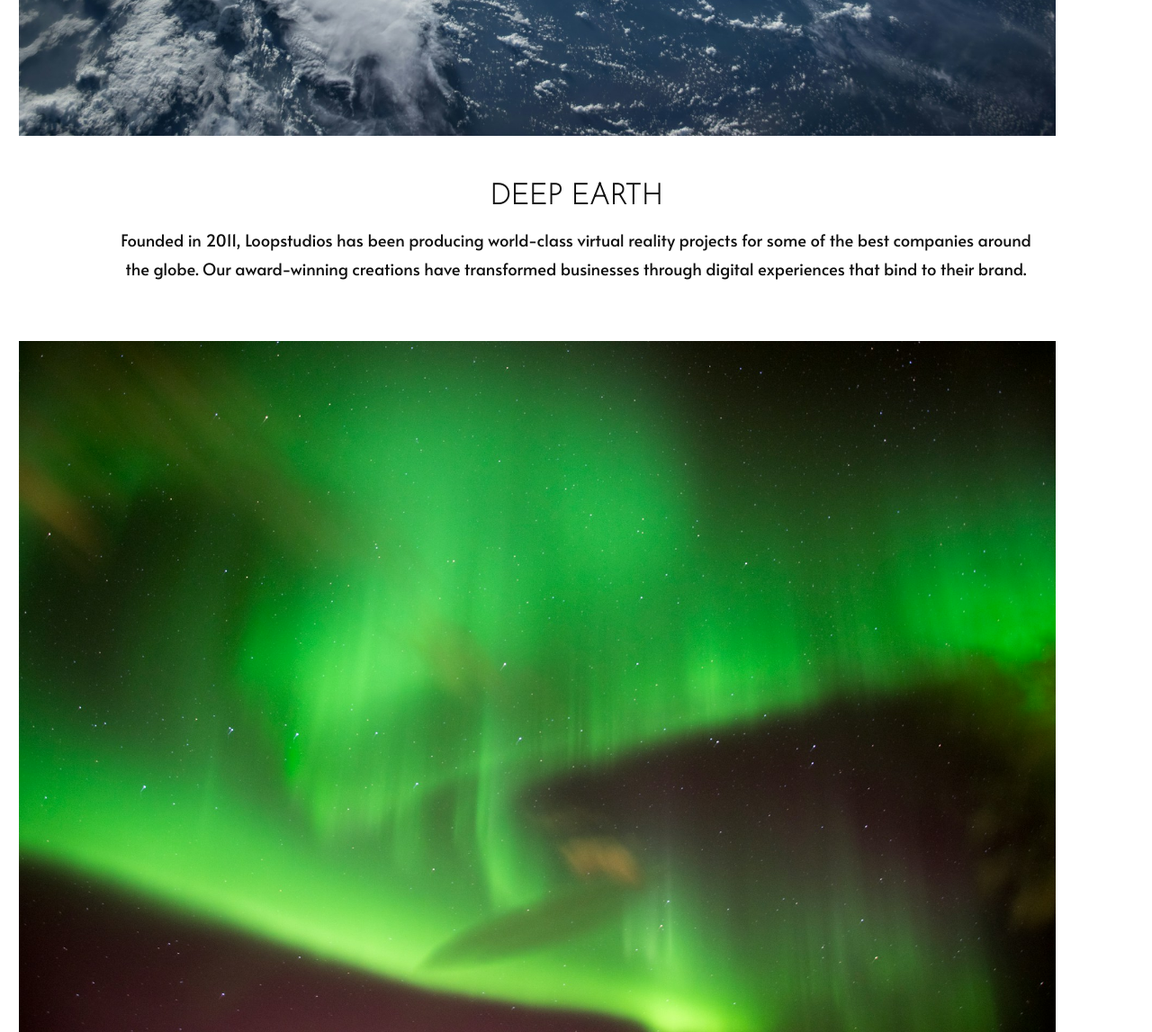
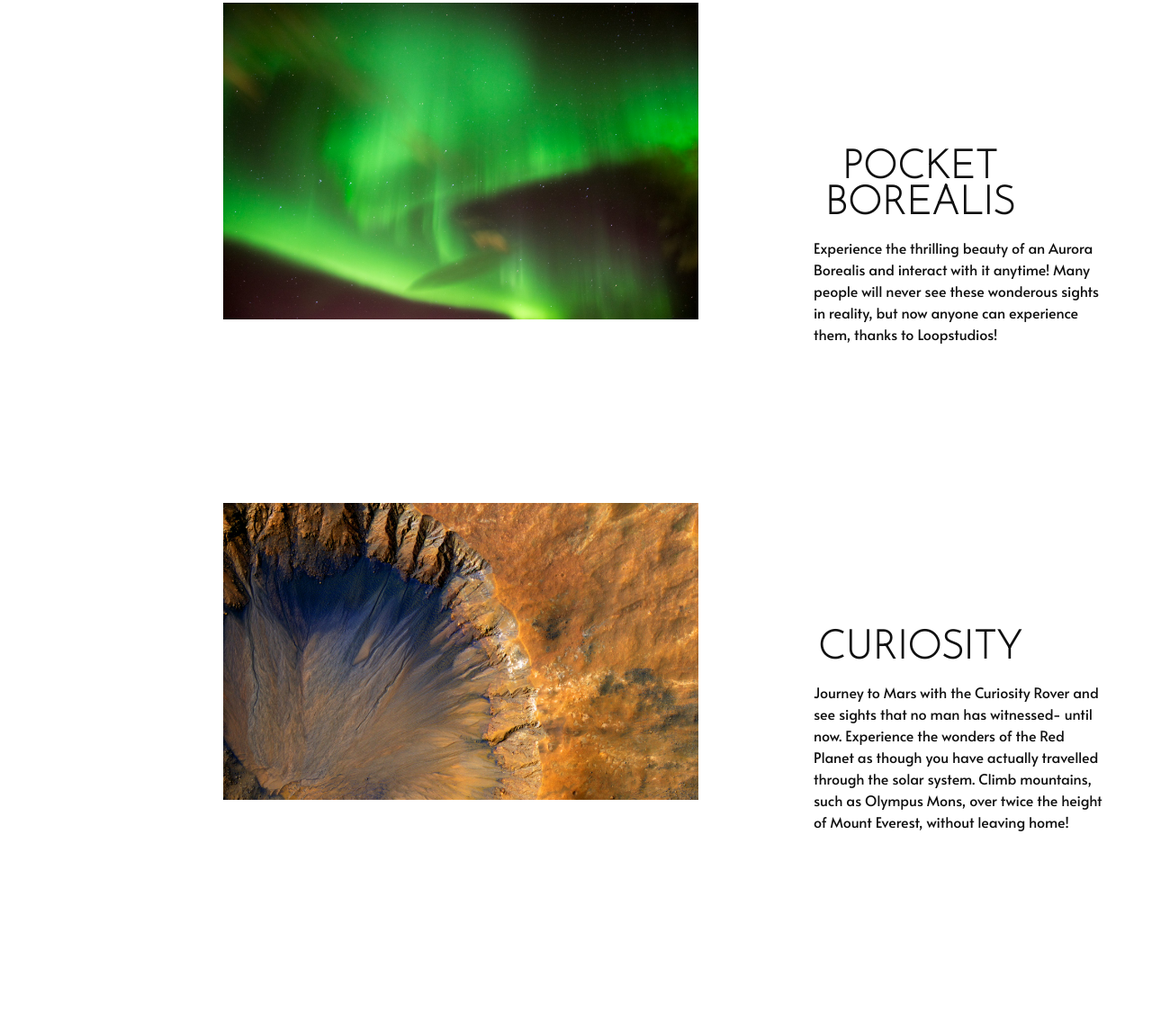
Before and after one commit to rspatz/Loopstudios-v3, a plain HTML site: page products.html in a window 1280 px wide. Shown: the part 1304-2451 px from the top of the page at 90% size. After the commit the page ends 2277 px from the top, so only its background shows below. Drawn offline with Linux system fonts and the light colour scheme.

Commit message:
Finish products.html

```diff
--- a/css/style.css
+++ b/css/style.css
@@ -309,6 +309,37 @@ header {
   text-align: center;
 }
 
+/* Products Section */
+.products {
+  height: 25rem;
+  margin-bottom: 25rem;
+}
+
+.products-img {
+  width: 90%;
+  margin: 3rem 0 3rem 1.3rem;
+}
+
+.products-header {
+  width: 95%;
+  margin: 0 auto;
+  margin-top: -17rem;
+}
+
+.products-header h2 {
+  text-align: center;
+}
+
+.products p {
+  font-family: 'Alata-Regular';
+  font-size: 1.15rem;
+  line-height: 2rem;
+  width: 85%;
+  color: var(--very-dark-grey);
+  margin: 1rem auto;
+  text-align: center;
+}
+
 /* Creations Section */
 .creations {
   display: flex;
@@ -452,7 +483,6 @@ button {
   height: 25rem;
   width: 30%;
   margin: 5rem;
-  border-radius: 10px;
 }
 
 .card-1 {
@@ -512,37 +542,6 @@ button {
 
 .jobs li {
   list-style: circle;
-}
-
-/* Products Page */
-/* Products Section */
-.products {
-  height: 120rem;
-  margin-bottom: 25rem;
-}
-
-.products-img {
-  width: 90%;
-  margin: 3rem 0 3rem 1.3rem;
-}
-
-.products-header {
-  width: 95%;
-  margin: 0 auto;
-}
-
-.products-header h2 {
-  text-align: center;
-}
-
-.products p {
-  font-family: 'Alata-Regular';
-  font-size: 1.15rem;
-  line-height: 2rem;
-  width: 85%;
-  color: var(--very-dark-grey);
-  margin: 1rem auto;
-  text-align: center;
 }
 
 /* Footer */
@@ -778,6 +777,41 @@ footer {
     margin-left: 4.5rem;
   }
 
+  /* Products Section */
+  /* About Section */
+  .products {
+    height: 20rem;
+    margin: 5rem 0 20rem 14rem;
+  }
+
+  .products-img {
+    width: 50%;
+    margin: 3rem 1.3rem 3rem 1.5rem; /* Could not get 'margin: 3rem auto' to center image */
+    position: relative;
+    z-index: 1;
+  }
+
+  .products-header {
+    width: 42%;
+    margin: -17rem 0 5rem 36rem; /* Why -18.5rem? */
+    padding: 2rem;
+    background: hsl(0, 0%, 100%);
+    position: relative;
+    z-index: 10;
+  }
+
+  .products-header h2 {
+    font-size: 2.75rem;
+    line-height: 2.5rem;
+  }
+
+  .products p {
+    font-size: 1rem;
+    line-height: 1.5rem;
+    text-align: left;
+    margin-left: 4.5rem;
+  }
+
   /* Creations */
   .creations {
     width: 90%;
--- a/products.html
+++ b/products.html
@@ -69,10 +69,10 @@
         <div class="products-header">
           <h2>Deep Earth</h2>
           <p>
-            Founded in 2011, Loopstudios has been producing world-class virtual
-            reality projects for some of the best companies around the globe.
-            Our award-winning creations have transformed businesses through
-            digital experiences that bind to their brand.
+            This experience features thrilling and unexpected interactive views
+            of our home planet, beginning with caves and thrilling underwater
+            scenes, and ending with a flyby from NASA and SpaceX archives. Not
+            to be missed!
           </p>
         </div>
 
@@ -88,15 +88,76 @@
         <div class="products-header">
           <h2>Pocket Borealis</h2>
           <p>
+            Experience the thrilling beauty of an Aurora Borealis and interact
+            with it anytime! Many people will never see these wonderous sights
+            in reality, but now anyone can experience them, thanks to
+            Loopstudios!
+          </p>
+        </div>
+
+        <!-- Product 3 -->
+        <div>
+          <img
+            class="products-img"
+            src="images/curiosity/nasa-E7q00J_8N7A-unsplash.jpg"
+            alt="Interactive VR"
+          />
+        </div>
+
+        <div class="products-header">
+          <h2>Curiosity</h2>
+          <p>
+            Journey to Mars with the Curiosity Rover and see sights that no man
+            has witnessed- until now. Experience the wonders of the Red Planet
+            as though you have actually travelled through the solar system.
+            Climb mountains, such as Olympus Mons, over twice the height of
+            Mount Everest, without leaving home!
+          </p>
+        </div>
+      </section>
+      <!-- EMD Products Section -->
+
+      <!-- <section class="products"> -->
+      <!-- Product 1 -->
+      <!-- <div>
+          <img
+            class="products-img"
+            src="images/earth/nasa-yZygONrUBe8-unsplash.jpg"
+            alt="Interactive VR"
+          />
+        </div>
+
+        <div class="products-header">
+          <h2>Deep Earth</h2>
+          <p>
             Founded in 2011, Loopstudios has been producing world-class virtual
             reality projects for some of the best companies around the globe.
             Our award-winning creations have transformed businesses through
             digital experiences that bind to their brand.
           </p>
+        </div> -->
+
+      <!-- Product 2 -->
+      <!-- <div>
+          <img
+            class="products-img"
+            src="images/pocket-borealis/raul-popadine-i-Sj51K_YdY2s-unsplash.jpg"
+            alt="Interactive VR"
+          />
         </div>
 
-        <!-- Product 3 -->
-        <div>
+        <div class="products-header">
+          <h2>Pocket Borealis</h2>
+          <p>
+            Founded in 2011, Loopstudios has been producing world-class virtual
+            reality projects for some of the best companies around the globe.
+            Our award-winning creations have transformed businesses through
+            digital experiences that bind to their brand.
+          </p>
+        </div> -->
+
+      <!-- Product 3 -->
+      <!-- <div>
           <img
             class="products-img"
             src="images/curiosity/nasa-E7q00J_8N7A-unsplash.jpg"
@@ -113,7 +174,7 @@
             digital experiences that bind to their brand.
           </p>
         </div>
-      </section>
+      </section> -->
     </div>
     <!-- END Wrapper -->
   </body>
```
